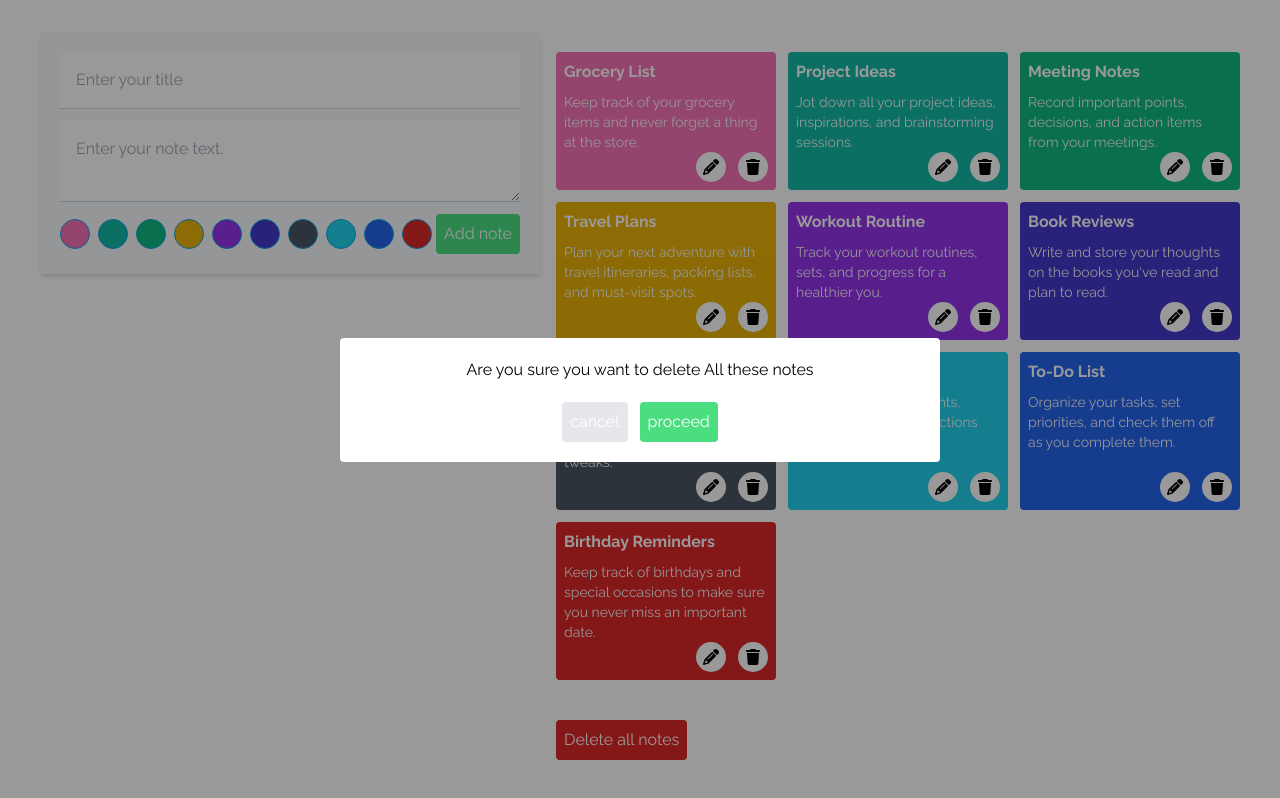
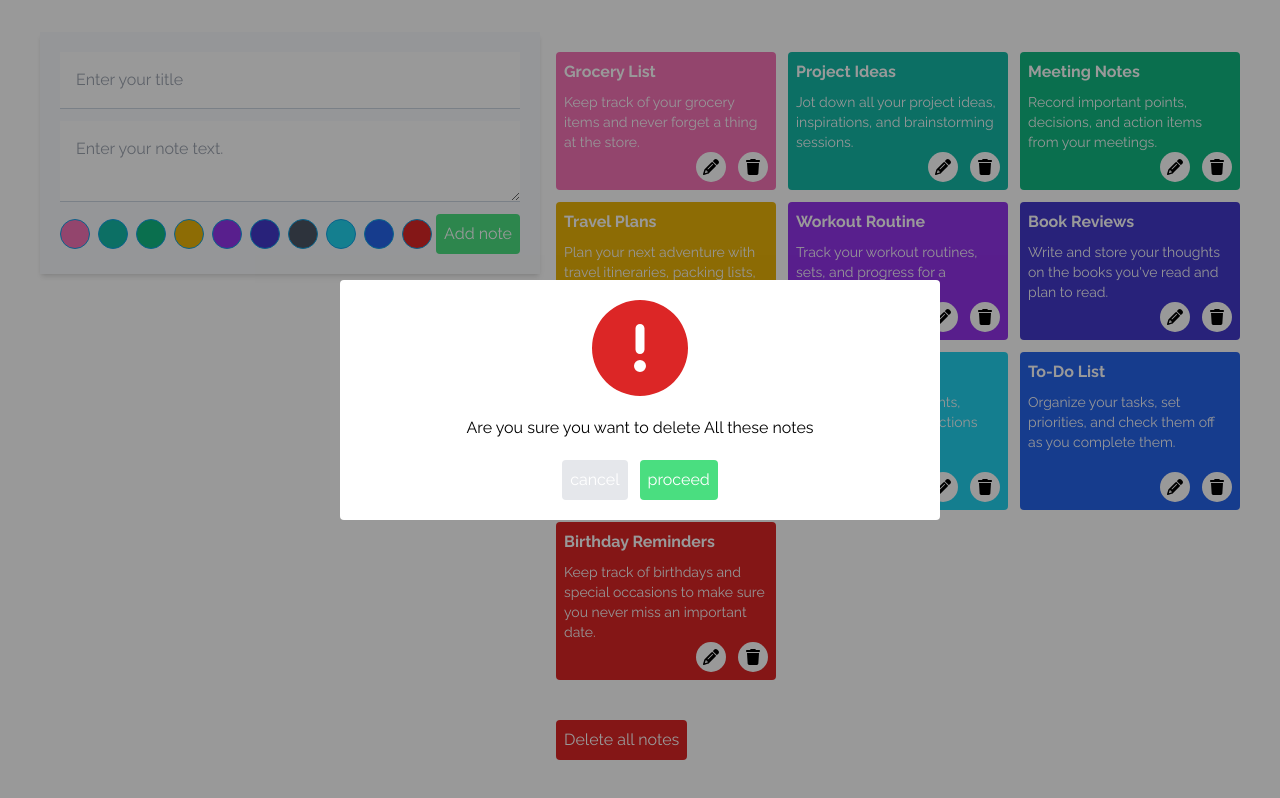
Before and after one commit to Mark-Alexis-Posadas/react-notes, a React (Vite) app: page / in a window 1280 px wide. Both pictures are taken after a click on the button "Delete all notes". Shown: the part 83-881 px from the top of the page. Built offline with nearby package versions, Linux system fonts and the light colour scheme.

Commit message:
added exclamationcircle icon

```diff
--- a/src/components/Delete.jsx
+++ b/src/components/Delete.jsx
@@ -1,4 +1,5 @@
-import React from "react";
+import { faExclamationCircle } from "@fortawesome/free-solid-svg-icons";
+import { FontAwesomeIcon } from "@fortawesome/react-fontawesome";
 
 export const ConfiramationDelete = ({
   isSingleDelete,
@@ -10,6 +11,10 @@ export const ConfiramationDelete = ({
   return (
     <div className="flex items-center justify-center fixed w-full top-0 left-0 min-h-screen bg-[rgba(0,0,0,0.4)]">
       <div className="bg-white rounded p-5 w-[600px] text-center">
+        <FontAwesomeIcon
+          icon={faExclamationCircle}
+          className="text-red-600 text-8xl mb-5"
+        />
         <p>
           {`Are you sure you want to delete ${
             isSingleDelete ? noteTitle : "All these notes"
--- a/src/components/Navbar.jsx
+++ b/src/components/Navbar.jsx
@@ -20,7 +20,7 @@ export const Navbar = ({ notes, setSubmittedNotes }) => {
   };
 
   return (
-    <nav className="flex items-center justify-between py-4 px-5 border-b border-slate-50 shadow-sm">
+    <nav className="flex items-center justify-between py-4 px-10 border-b border-slate-50 shadow-sm">
       <h1 className="text-4xl font-bold">Notes App</h1>
 
       <div>
```
